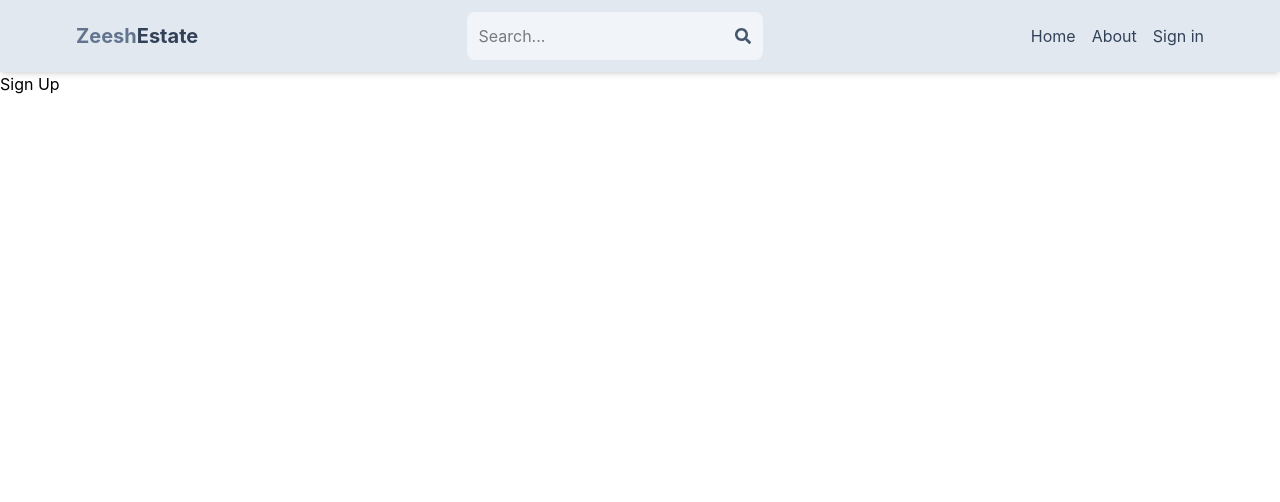
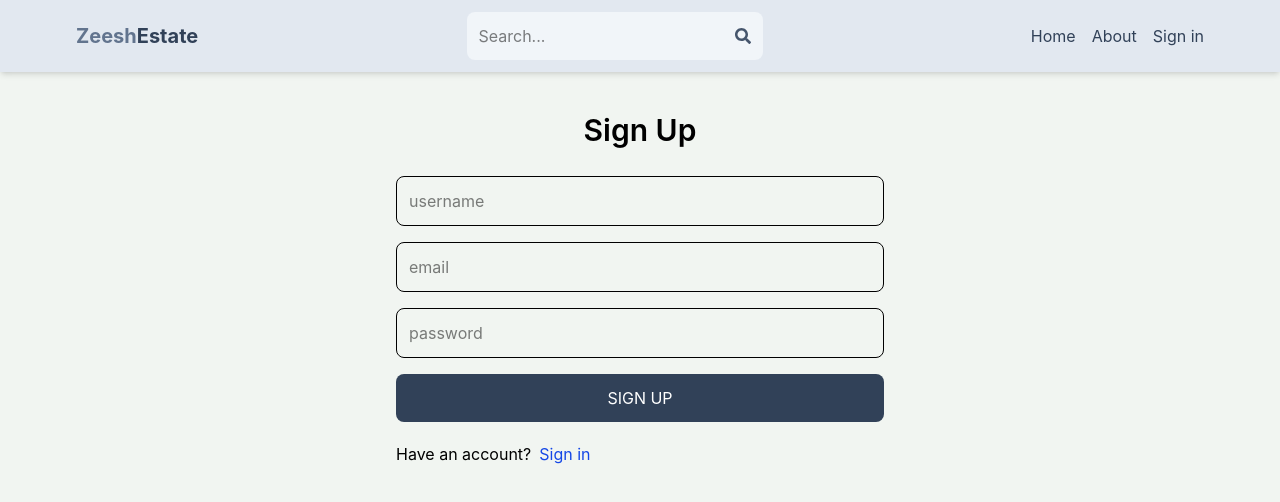
Before and after one commit to zeeshan335088-ai/Real-Estate, a React (Vite) app in the folder client/: page /sign-up in a window 1280 px wide. Shown: the top 502 px of the page. Built offline with nearby package versions, Linux system fonts and the light colour scheme.

Commit message:
complete sign up page ui

```diff
--- a/client/src/index.css
+++ b/client/src/index.css
@@ -1 +1,5 @@
 @import "tailwindcss";
+
+body{
+  background-color: rgb(241, 245, 241);
+}
--- a/client/src/pages/SignUp.jsx
+++ b/client/src/pages/SignUp.jsx
@@ -1,7 +1,21 @@
-import React from 'react'
+import { Link } from 'react-router-dom'
 
 export default function SignUp() {
   return (
-    <div>Sign Up</div>
+    <div className='p-3 max-w-lg mx-auto'>
+      <h1 className='text-3xl text-center font-semibold my-7'>Sign Up</h1>
+      <form className='flex flex-col gap-4'>
+        <input type="text" placeholder='username' className='border p-3 rounded-lg' id='username' />
+        <input type="email" placeholder='email' className='border p-3 rounded-lg' id='email' />
+        <input type="password" placeholder='password' className='border p-3 rounded-lg' id='password'/>
+        <button className='bg-slate-700 text-white p-3 rounded-lg uppercase hover:opacity-95 disabled:opacity-80'>Sign up</button>
+      </form>
+      <div className='flex gap-2 mt-5 '>
+        <p>Have an account?</p>
+         <Link to={"/sign-in"}>
+         <span className='text-blue-700'>Sign in</span>
+         </Link>
+      </div>
+    </div>
   )
 }
```
